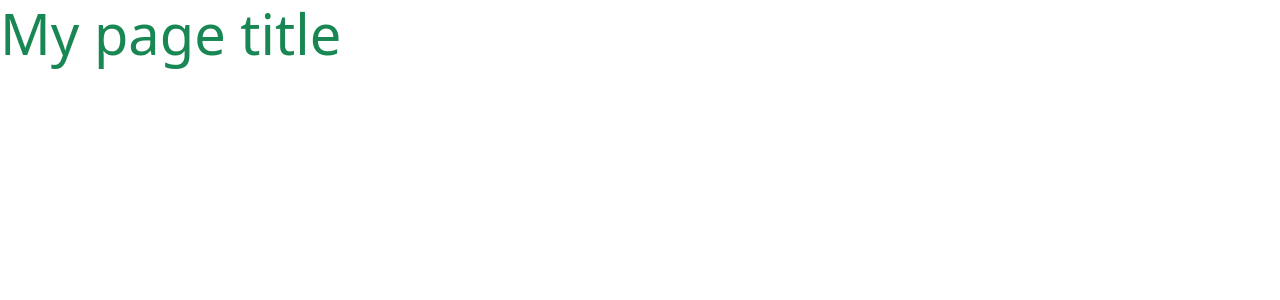
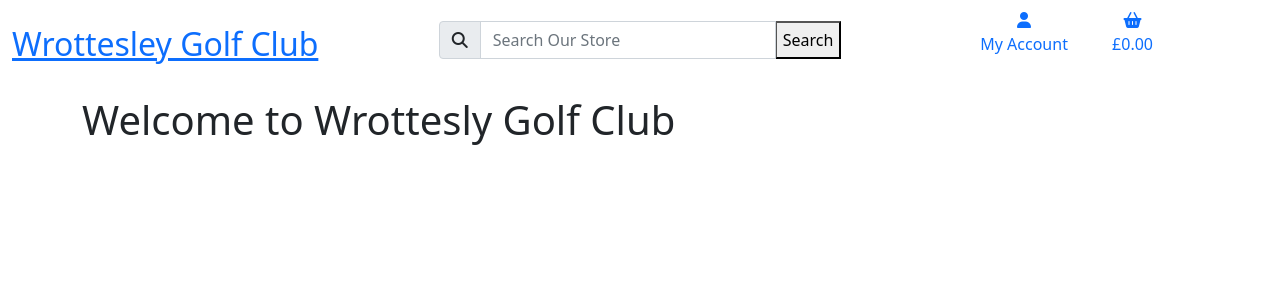
Before and after one commit to CarterStefan/wrottesley_golf_club, a Django app: page / in a window 1280 px wide. Shown: the top 300 px of the page. Run offline with Django 3.2, Linux system fonts and the light colour scheme; some libraries are stand-ins or nearby versions.

Commit message:
Added homepage navigation and search box

```diff
--- a/home/templates/home/index.html
+++ b/home/templates/home/index.html
@@ -1,6 +1,20 @@
 {% extends "base.html" %}
 {% load static %}
 
+{% block page_header %}
+    <div class="container">
+        <div class="row">
+            <div class="col"></div>
+        </div>
+    </div>
+{% endblock page_header %}
+
 {% block content %}
-    <h1 class="display-4 text-success">My page title</h1>
+    <div class="container">
+        <div class="row">
+            <div class="col-12">
+                <h1>Welcome to Wrottesly Golf Club</h1>
+            </div>
+        </div>
+    </div>
 {% endblock content %}
--- a/templates/base.html
+++ b/templates/base.html
@@ -38,7 +38,63 @@
     <title>Wrottesley Golf Club {% block extra_title %}{% endblock extra_title %}</title>
   </head>
   <body>
-    <header class="container-fluid"></header>
+    <header class="container-fluid">
+        <div class="row">
+            <div class="col-12 col-lg-4 my-auto">
+                    <a href="{% url 'home' %}">
+                        <h2 class="logo-font">Wrottesley Golf Club</h2>
+                    </a>
+            </div>
+            <div class="col-12 col-lg-4 my-auto">
+                <form method="GET" action="">
+                    <div class="input-group mb-3">
+                        <span class="input-group-text" id="basic-addon1"><span><i class="fas fa-search"></i></span></span>
+                        <input type="text" name="query" class="form-control" placeholder="Search Our Store" aria-label="Search our Store" aria-describedby="basic-addon1">
+                        <button type="submit">
+                            Search
+                        </button>
+                    </div>
+                </form>
+            </div>
+            <div class="col-12 col-lg-4 my-auto">
+                <ul class="list-inline list-unstyled text-center">
+                    <li class="list-inline-item dropdown">
+                        <a class="nav-link" href="#" id="user-options" data-toggle="dropdown" aria-haspopup="true" aria-expanded="false">
+                            <div>
+                                <div><i class="fas fa-user"></i></div>
+                                <p>My Account</p>
+                            </div>
+                        </a>
+                        <div class="dropdown-menu" aria-labelledby="user-options">
+                            {% if request.user.is_authenticated %}
+                                {% if request.user.is_superuser %}
+                                    <a href="" class="dropdown-item">Manage Products</a>
+                                {% endif %}
+                                <a href="" class="dropdown-item">My Profile</a>
+                                <a href="{% url 'account_logout' %}" class="dropdown-item">Logout</a>
+                            {% else %}
+                                <a href="{% url 'account_signup' %}" class="dropdown-item">Signup</a>
+                                <a href="{% url 'account_login' %}" class="dropdown-item">login</a>
+                            {% endif %}
+                        </div>
+                    </li>
+                    <li class="list-inline-item">
+                        <a class="nav-link" href="">
+                            <div><i class="fas fa-shopping-basket"></i></div>
+                            <p>
+                                {% if grand_total %}
+                                    £{{ grand_total|floatformat:2 }}
+                                {% else %}
+                                    £0.00
+                                {% endif %}
+                            </p>
+                        </a>
+                    </li>
+                </ul>
+            </div>
+        </div>
+    </header>
+
 
     {% if messages %}
     <div class="message-container"></div>
```
